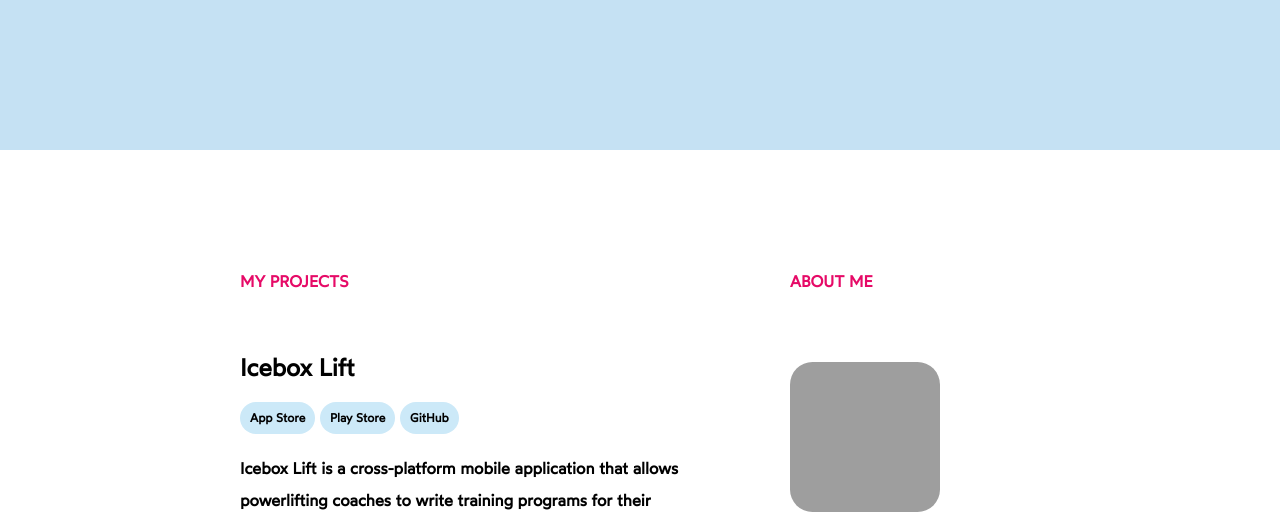
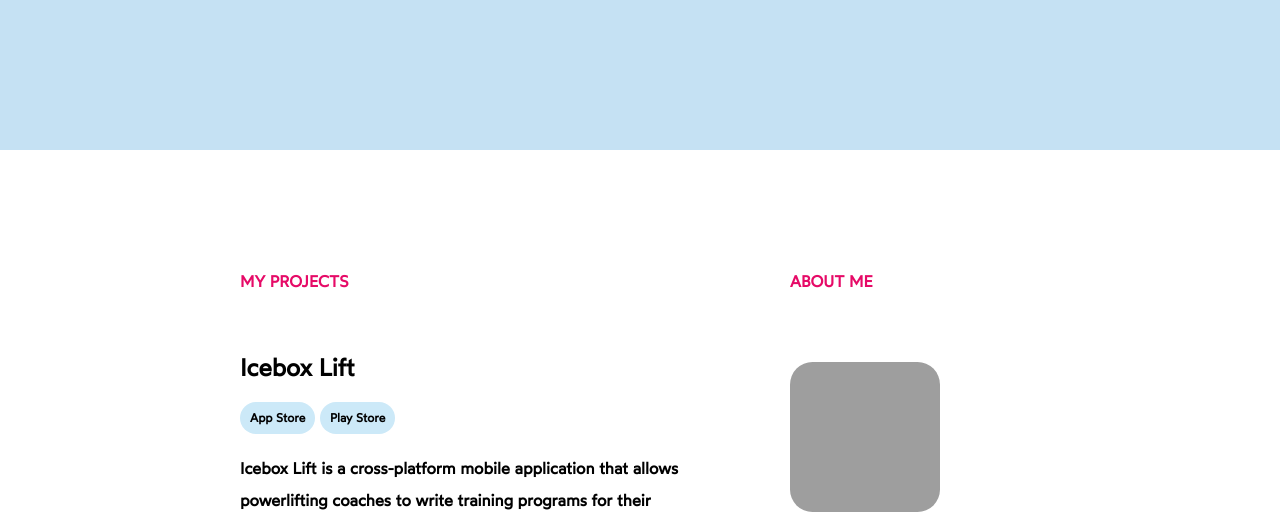
Before and after one commit to twang905/personal-website, a plain HTML site: page index.html in a window 1280 px wide. Shown: the part 250-774 px from the top of the page. Drawn offline with nearby package versions, Linux system fonts and the light colour scheme; grey boxes are pictures that could not be loaded; files whose address does not match are found by name.

Commit message:
Update index.html

```diff
--- a/index.html
+++ b/index.html
@@ -35,11 +35,6 @@
                 <div class="tag">
                   <a href="https://play.google.com/store/apps/details?id=com.qubellacorp522.icebox">
                     <p class="tag-text">Play Store</p>
-                  </a>
-                </div>
-                <div class="tag">
-                  <a href="https://github.com/twang905/icebox">
-                    <p class="tag-text">GitHub</p>
                   </a>
                 </div>
               </div>
```
